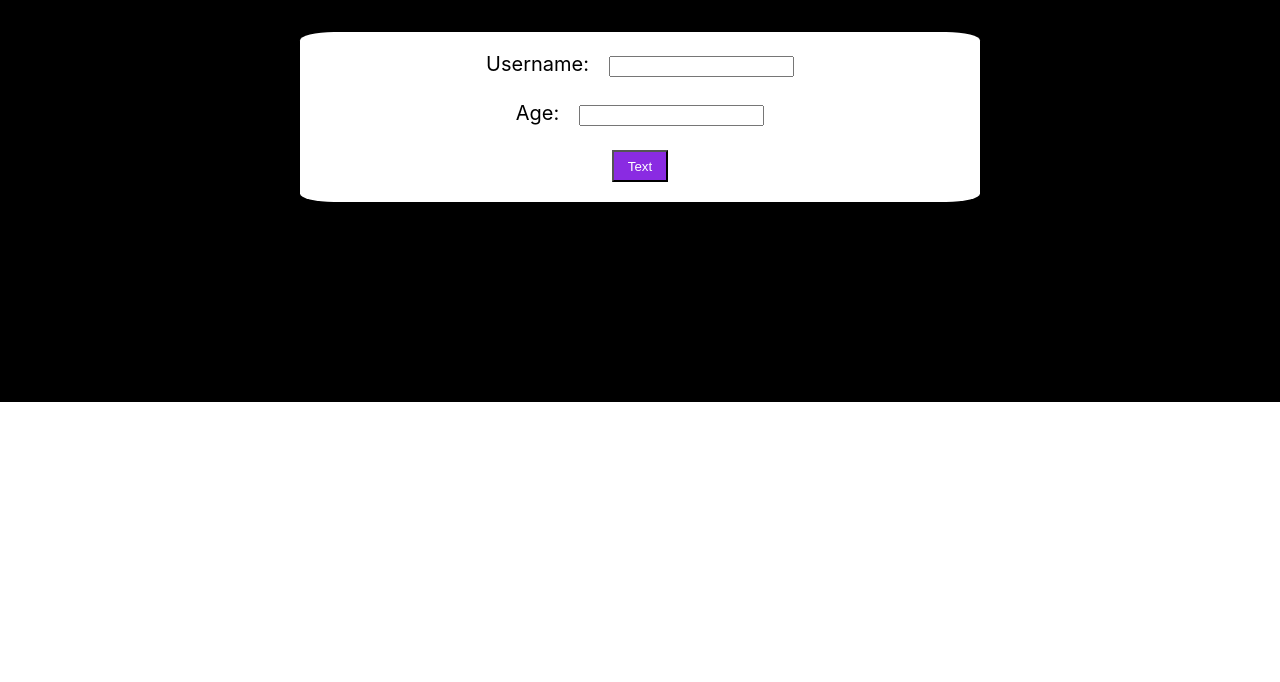
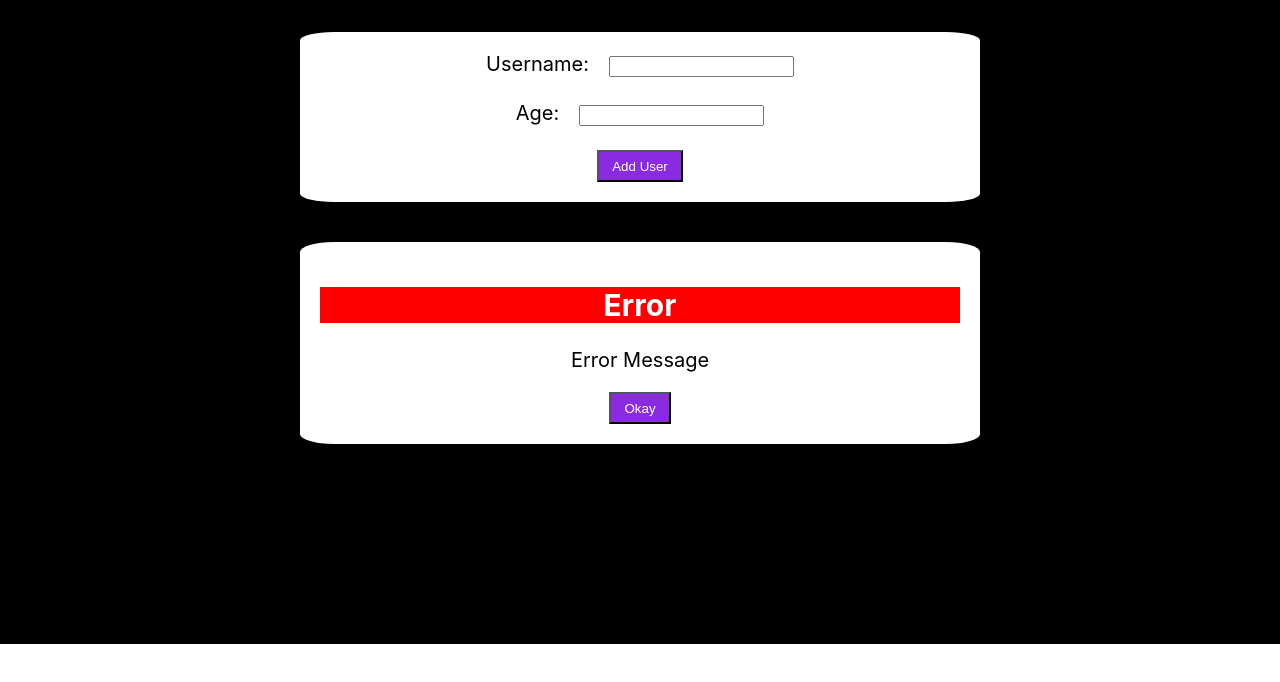
Before and after one commit to L1ndseyHerman/Udemy-My-Username-Age-Adder-App, a React (Create React App) app: page / in a window 1280 px wide. Shown: the top 682 px of the page. Built offline with nearby package versions, Linux system fonts and the light colour scheme.

Commit message:
Basic ErrorMessage styling done.

```diff
--- a/src/App.js
+++ b/src/App.js
@@ -2,11 +2,13 @@ import React from 'react';
 
 import styles from './App.module.css';
 import UsernameAgeForm from './components/UsernameAgeForm';
+import ErrorMessage from './components/ErrorMessage';
 
 const App = () => {
   return (
     <div className={styles.blackground}>
       <UsernameAgeForm />
+      <ErrorMessage />
     </div>
   );
 }
--- /dev/null
+++ b/src/components/ErrorMessage.js
@@ -0,0 +1,18 @@
+import React from 'react';
+
+import styles from './ErrorMessage.module.css';
+
+import WhiteCloudDiv from './UI/WhiteCloudDiv';
+import Button from './UI/Button';
+
+const ErrorMessage = () => {
+    return (
+        <WhiteCloudDiv className={styles.centeredStuff}>
+            <h2 className={styles.h2}>Error</h2>
+            <p>Error Message</p>
+            <Button text="Okay" />
+        </WhiteCloudDiv>
+    );
+};
+
+export default ErrorMessage;
--- /dev/null
+++ b/src/components/ErrorMessage.module.css
@@ -0,0 +1,9 @@
+.centeredStuff {
+  text-align: center;
+  font-size: 125%;
+}
+
+.h2 {
+  background-color: red;
+  color: white;
+}
--- a/src/components/UI/Button.js
+++ b/src/components/UI/Button.js
@@ -1,10 +1,11 @@
+ /* eslint-disable react/prop-types */
 import React from 'react';
 
 import styles from './Button.module.css';
 
-const Button = () => {
+const Button = (props) => {
     return (
-        <button className={styles.button}>Text</button>
+        <button className={styles.button}>{props.text}</button>
     );
 };
 
--- a/src/components/UsernameAgeForm.js
+++ b/src/components/UsernameAgeForm.js
@@ -14,10 +14,10 @@ const UsernameAgeForm = () => {
             <br />
             <br />
             <label className={styles.labelSpacing}>Age:</label>
-            <input type="text" />
+            <input type="number" min="1" step="1" />
             <br />
             <br />
-            <Button />
+            <Button text="Add User" />
         </WhiteCloudDiv>
     );
 };
```
